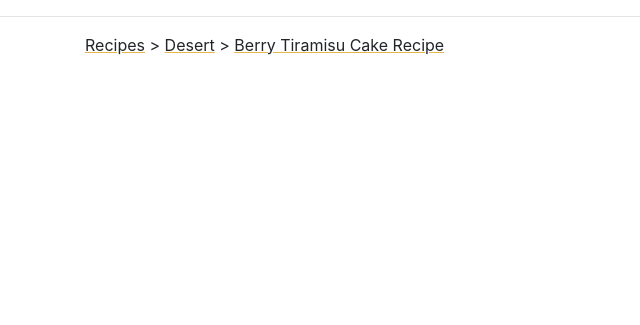
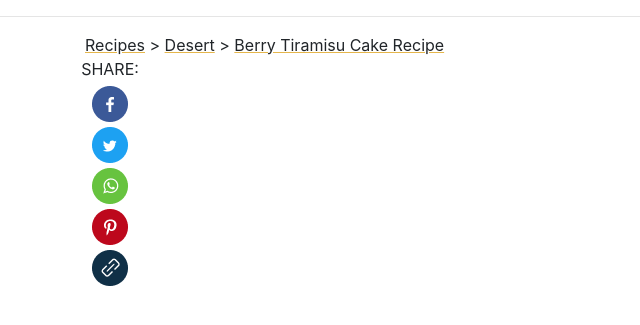
Before and after one commit to rjays16/Recipe, a PHP site: page / in a window 1280 px wide. Shown: the part 127-452 px from the top of the page, without its empty margins (0-640 px from the left). Run offline with PHP 8.4, Linux system fonts and the light colour scheme; some libraries are stand-ins or nearby versions.

Commit message:
Initial push for container or main content

```diff
--- /dev/null
+++ b/content.php
@@ -0,0 +1,33 @@
+<style>
+.left-side {
+    display: flex;
+    flex-direction: column;
+    align-items: center;
+    margin-right: 100px;
+}
+
+.left-side img {
+    margin-top: 5px; /* Adjust as needed */
+}
+
+</style>
+<div class="container-fluid">
+    <div class="row">
+        <div class="col-md-3">
+            <div class="left-side d-flex flex-column align-items-center">
+                <p class="mb-0">SHARE:</p>
+                <img src="Images/social_media/facebook.png" alt="Facebook"/>
+                <img src="Images/social_media/twitter.png" alt="Twitter"/>
+                <img src="Images/social_media/whatsapp.png" alt="WhatsApp"/>
+                <img src="Images/social_media/pinterest.png" alt="Pinterest"/>
+                <img src="Images/social_media/link.png" alt="Link"/>
+            </div>
+        </div>
+        <div class="col-md-3">
+            <div class="center"></div>
+        </div>
+        <div class="col-md-3">
+            <div class="right-side"></div>
+        </div>
+    </div>
+</div>
--- a/index.php
+++ b/index.php
@@ -12,7 +12,7 @@
   <?php include('navbar.php'); ?>
   <hr>
   <?php include('breadcrum.php'); ?>
-
+  <?php include('content.php'); ?>
   <script src="https://code.jquery.com/jquery-3.5.1.slim.min.js"></script>
   <script src="https://cdn.jsdelivr.net/npm/@popperjs/core@2.5.4/dist/umd/popper.min.js"></script>
   <script src="https://stackpath.bootstrapcdn.com/bootstrap/4.5.0/js/bootstrap.min.js"></script>
```
Also changed, not shown: Images/container/1st.png (added), Images/container/2nd.png (added), Images/container/3rd.png (added), Images/container/4th.png (added), Images/container/add_photo.png (added), Images/container/last.png (added).
